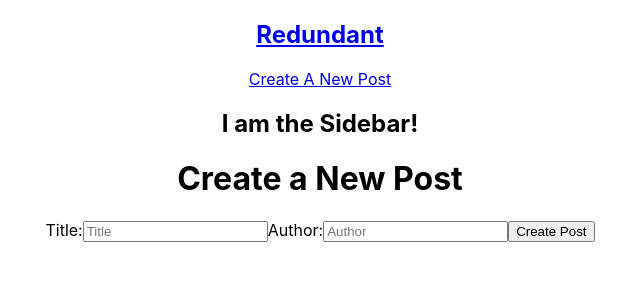
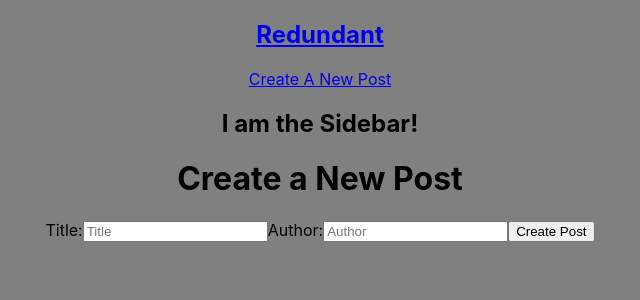
Before and after one commit to Mahendram2/reddit-clone-frontend, a React (Create React App) app: page /newpost in a window 1280 px wide. Shown: the top 300 px of the page, without its empty margins (320-960 px from the left). Built offline with nearby package versions, Linux system fonts and the light colour scheme; no server answers.

Commit message:
made background grey so my eyes don't bleed

```diff
--- a/src/index.css
+++ b/src/index.css
@@ -1,3 +1,7 @@
+html {
+  background-color: grey;
+}
+
 body {
   margin: 0;
   font-family: -apple-system, BlinkMacSystemFont, 'Segoe UI', 'Roboto', 'Oxygen',
```
